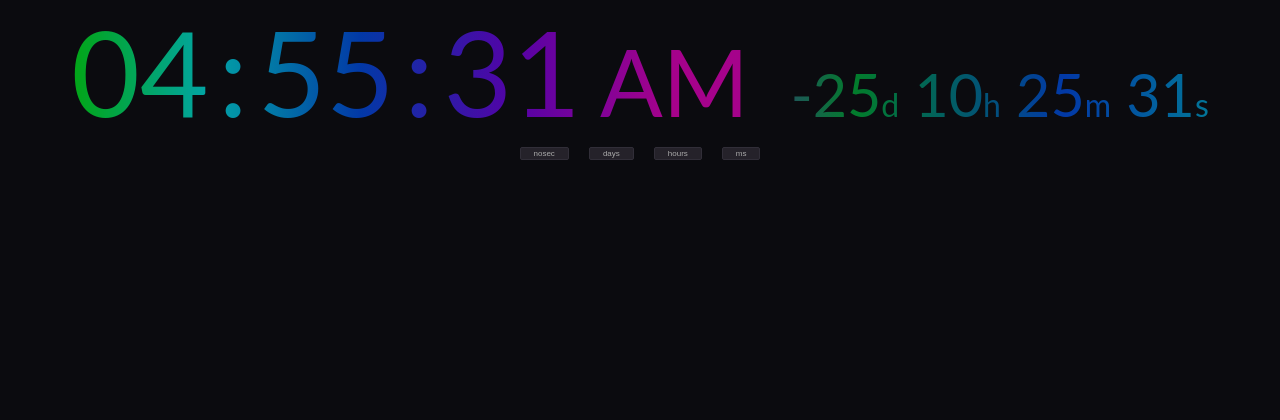
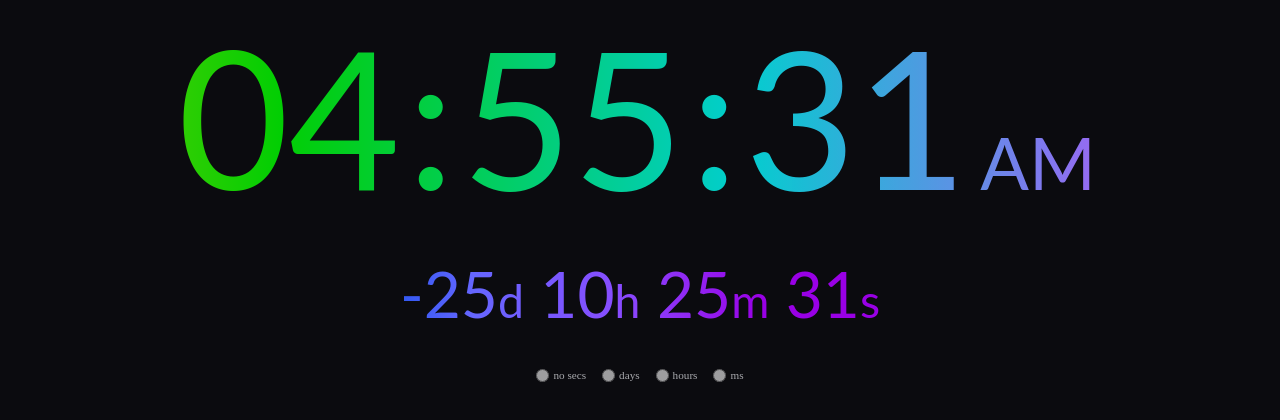
Before and after one commit to 13zebras/clock-timer-alarm, a React (Vite) app: page / in a window 1280 px wide. Shown: the top 420 px of the page. Built offline with nearby package versions, Linux system fonts and the light colour scheme.

Commit message:
changed layout

```diff
--- a/src/App.css
+++ b/src/App.css
@@ -1,20 +1,25 @@
 :root {
-	--p-percent: 40%;
-	--opacity: 0.8;
-	--p-red: hsla(0, 100%, var(--p-percent), var(--opacity));
-	--p-orange: hsla(30, 100%, var(--p-percent), var(--opacity));
-	--p-yellow: hsla(60, 100%, var(--p-percent), var(--opacity));
-	--p-green: hsla(120, 100%, var(--p-percent), var(--opacity));
-	--p-cyan: hsla(180, 100%, var(--p-percent), var(--opacity));
-	--p-blue: hsla(220, 100%, var(--p-percent), var(--opacity));
-	--p-purple: hsla(270, 100%, var(--p-percent), var(--opacity));
-	--p-magenta: hsla(310, 100%, var(--p-percent), var(--opacity));
-	--opacity-2: 0.8;
-	--g1: hsla(100, 100%, 25%, var(--opacity-2));
-	--g2: hsla(270, 100%, 45%, var(--opacity-2));
-	--g3: hsla(140, 100%, 30%, var(--opacity-2));
-	--g4: hsla(220, 100%, 40%, var(--opacity-2));
-	--g5: hsla(180, 100%, 35%, var(--opacity-2));
+	--percent: 40%;
+	--p-percent: 50%;
+	--pp-percent: 65%;
+	--opacity-1: 1;
+	--opacity-9: 0.9;
+	--opacity-9: 0.8;
+	--red: hsla(0, 100%, var(--p-percent), var(--opacity-9));
+	--orange: hsla(30, 100%, var(--p-percent), var(--opacity-9));
+	--yellow: hsla(60, 100%, var(--p-percent), var(--opacity-9));
+	--green: hsla(120, 100%, var(--p-percent), var(--opacity-9));
+	--cyan: hsla(180, 100%, var(--p-percent), var(--opacity-9));
+	--blue: hsla(220, 100%, var(--pp-percent), var(--opacity-1));
+	--purple: hsla(280, 100%, var(--pp-percent), var(--opacity-1));
+	--magenta: hsla(310, 100%, var(--p-percent), var(--opacity-9));
+	--red340: hsla(340, 100%, var(--p-percent), var(--opacity-9));
+
+	--g1: hsla(200, 100%, 40%, var(--opacity-1));
+	--g2: hsla(220, 100%, 45%, var(--opacity-1));
+	--g3: hsla(240, 100%, 70%, var(--opacity-1));
+	--g4: hsla(260, 100%, 65%, var(--opacity-1));
+	--g5: hsla(280, 100%, 45%, var(--opacity-1));
 }
 
 
@@ -26,50 +31,55 @@ body {
   text-align: center;
 	margin: 0;
 	padding: 0;
-}
-
-
-.navContainer {
-  display: inline-flex;
-  flex-direction: row;
+	display: flex;
+	flex-direction: column;
   align-items: center;
   justify-content: center;
-  margin: 0.1rem 0 0;
+
 }
 
 .clock {
 	/* font-family: Courier, monospace; */
-	display: inline-flex;
+	display: flex;
 	font-family: Lato, Roboto, Helvetica, sans-serif;
-	margin: 0 1rem;
-	font-size: calc(8vw + 2vh);
-	background: -webkit-linear-gradient(left, var(--p-red), var(--p-red), var(--p-orange), var(--p-yellow), var(--p-green), var(--p-cyan), var(--p-blue), var(--p-purple), var(--p-magenta), var(--p-magenta));
-	background-size: 200% 200%;
-	animation: gradient-animation 10s ease infinite;
+	margin-top: 0rem;
+	background: -webkit-linear-gradient(left, var(--red340), var(--red), var(--orange), var(--yellow), var(--green), var(--cyan), var(--purple), var(--magenta), var(--red340));
+	background-size: 400% 200%;
+	animation: gradient-animation 30s ease infinite;
 	background-clip: text;
 	-webkit-background-clip: text;
 	-webkit-text-fill-color: transparent;
 }
 
-.clock.ns {
-	font-size: calc(11vw + 3vh);
+.clock {
+	font-size: clamp(5vw, calc(15vw + 5vh), 12rem);
+}
+
+.time {
+	font-size: clamp(3vw, calc(6vw + 2vh), 4rem);
 }
 
 .clock span {
-	padding: 0 0.6rem;
+	padding: 0 0.4rem;
 }
 
 .clock span.clockPeriod {
-	font-size: calc(6vw + 2vh);
-	padding-left: 1.2rem;
+	font-size: calc(5vw + 1vh);
+	padding-left: 0.8rem;
+}
+
+.time span {
+	font-size: calc(3vw + 1vh);
+	padding: 0;
 }
 
 .time {
 	font-family: Lato, Roboto, Helvetica, sans-serif;
-	margin: 0.7rem 1rem .5rem;
-	display: inline-flex;
+	margin-top: 1.5rem;
+	display: flex;
+	opacity: 1;
 }
-
+/*
 .time.dy {
 	font-size: calc(4vw + 1vh);
 }
@@ -78,9 +88,12 @@ body {
 	font-size: calc(4.5vw + 1vh);
 }
 
-.time.dy,
-.time.ns {
-	background: -webkit-linear-gradient(left, var(--g1), var(--g2), var(--g3), var(--g4), var(--g5));
+.time.hr {
+	font-size: calc(4vw + 1vh);
+} */
+
+.time {
+	background: -webkit-linear-gradient(left, var(--g1) 20%, var(--g2) 35%, var(--g3) 50%, var(--g4) 65%, var(--g5) 80%);
 	background-size: 200% 200%;
 	animation: gradient-animation 20s ease infinite;
 	background-clip: text;
@@ -88,53 +101,30 @@ body {
 	-webkit-text-fill-color: transparent;
 }
 
-.time.hr {
-	font-size: calc(4vw + 1vh);
-	background: -webkit-linear-gradient(left, var(--g1), var(--g2), var(--g3), var(--g4), var(--g5));
-	background-size: 200% 200%;
-	animation: gradient-animation 20s ease infinite;
-	background-clip: text;
-	-webkit-background-clip: text;
-	-webkit-text-fill-color: transparent;
+.navContainer {
+	margin-top: 2.3rem;
 }
 
-.time.ms {
-	font-size: 4vw;
-	color: #228811;
+.navContainer form {
+  display: flex;
+  flex-direction: row;
+  align-items: center;
+  justify-content: center;
 }
 
-.time span {
-	font-size: 2.5vw;
-	padding: 0;
+.navContainer input {
+	display: inline;
+  flex-direction: column;
+	margin: 0 0 0 0.5rem;
+	opacity: 0.6;
 }
 
-.time.ms span {
-	font-size: 2vw;
-}
 
-.timeBtn {
-	margin: 0 10px;
-	/* width: 85px;
-	height: 28px; */
+.navContainer label {
+	color: #a8a9ad;
 	display: inline;
-	font-size: 8px;
-	padding: 1px 13px;
-	border-radius: 2px;
-	border: 1px solid hsl(260, 10%, 20%);
-	background-color: hsl(260, 10%, 15%);
-	color: #aaa;
-}
-
-.timeBtn:hover {
-	border: 1px solid hsl(260, 20%, 35%);
-	background-color: hsl(260, 15%, 30%);
-	color: #ddd;
-}
-
-.timeBtn:active {
-	border: 1px solid hsl(260, 40%, 45%);
-	background-color: hsl(260, 40%, 35%);
-	color: #fff;
+	margin: 0 0.5rem 0 4px;
+	font-size: 0.7rem;
 }
 
 .animation1 {
@@ -192,3 +182,31 @@ body {
     background-position: 0% 50%;
   }
 }
+
+
+
+
+.timeBtn {
+	margin: 0 10px;
+	/* width: 85px;
+	height: 28px; */
+	display: inline;
+	font-size: 8px;
+	padding: 1px 13px;
+	border-radius: 2px;
+	border: 1px solid hsl(260, 10%, 20%);
+	background-color: hsl(260, 10%, 15%);
+	color: #aaa;
+}
+
+.timeBtn:hover {
+	border: 1px solid hsl(260, 20%, 35%);
+	background-color: hsl(260, 15%, 30%);
+	color: #ddd;
+}
+
+.timeBtn:active {
+	border: 1px solid hsl(260, 40%, 45%);
+	background-color: hsl(260, 40%, 35%);
+	color: #fff;
+}
--- a/src/App.jsx
+++ b/src/App.jsx
@@ -142,10 +142,14 @@ function App() {
   );
 
 
-	const handleClick = (type) => {
-		setTimeType(type); // state
-		console.log(type);
+	const handleChange = (e) => {
+		setTimeType(e.target.value);
 	}
+
+	// const handleClick = (type) => {
+	// 	setTimeType(type); // state
+	// 	console.log(type);
+	// }
 
 
   return (
@@ -162,21 +166,45 @@ function App() {
 
 			</div>
 			<div className="navContainer">
-				<button className="timeBtn" onClick={() => handleClick('ns')}>
-					nosec
-				</button>
-				<button className="timeBtn" onClick={() => handleClick('dy')}>
-					days
-				</button>
-				<button className="timeBtn" onClick={() => handleClick('hr')}>
-					hours
-				</button>
-				<button className="timeBtn" onClick={() => handleClick('ms')}>
-					ms
-				</button>
+				<form>
+
+						<input type="radio" value="ns" id="ns"
+							onChange={handleChange} name="display" />
+						<label for="ns">no secs</label>
+
+						<input type="radio" value="dy" id="dy"
+							onChange={handleChange} name="display"/>
+						<label for="dy">days</label>
+
+						<input type="radio" value="hr" id="hr"
+							onChange={handleChange} name="display"/>
+						<label for="hr">hours</label>
+
+						<input type="radio" value="ms" id="ms"
+							onChange={handleChange} name="display"/>
+						<label for="ms">ms</label>
+
+				</form>
 			</div>
     </div>
   )
 }
 
 export default App
+
+
+
+// <div className="navContainer">
+// 				<button className="timeBtn" onClick={() => handleClick('ns')}>
+// 					nosec
+// 				</button>
+// 				<button className="timeBtn" onClick={() => handleClick('dy')}>
+// 					days
+// 				</button>
+// 				<button className="timeBtn" onClick={() => handleClick('hr')}>
+// 					hours
+// 				</button>
+// 				<button className="timeBtn" onClick={() => handleClick('ms')}>
+// 					ms
+// 				</button>
+// 			</div>
```
